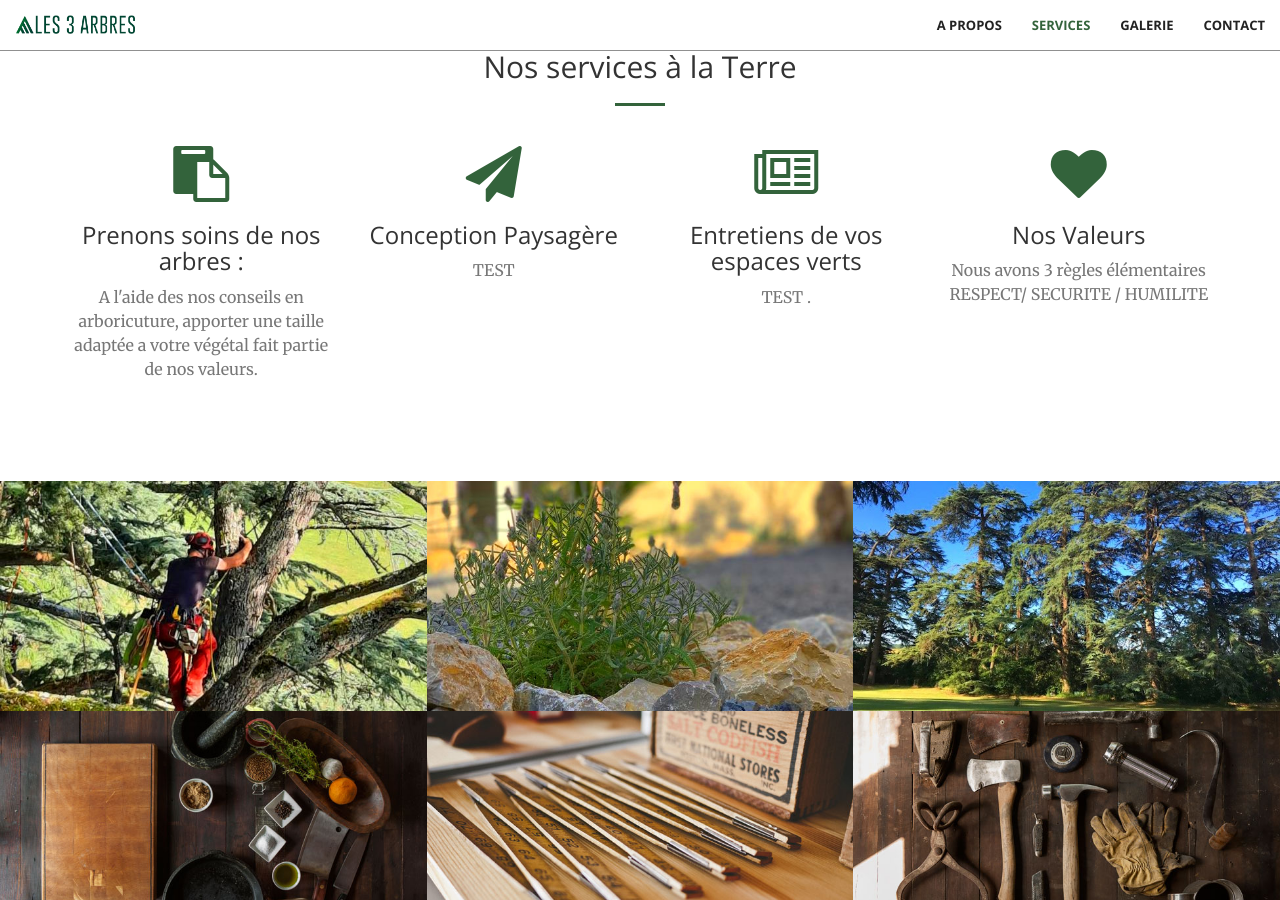
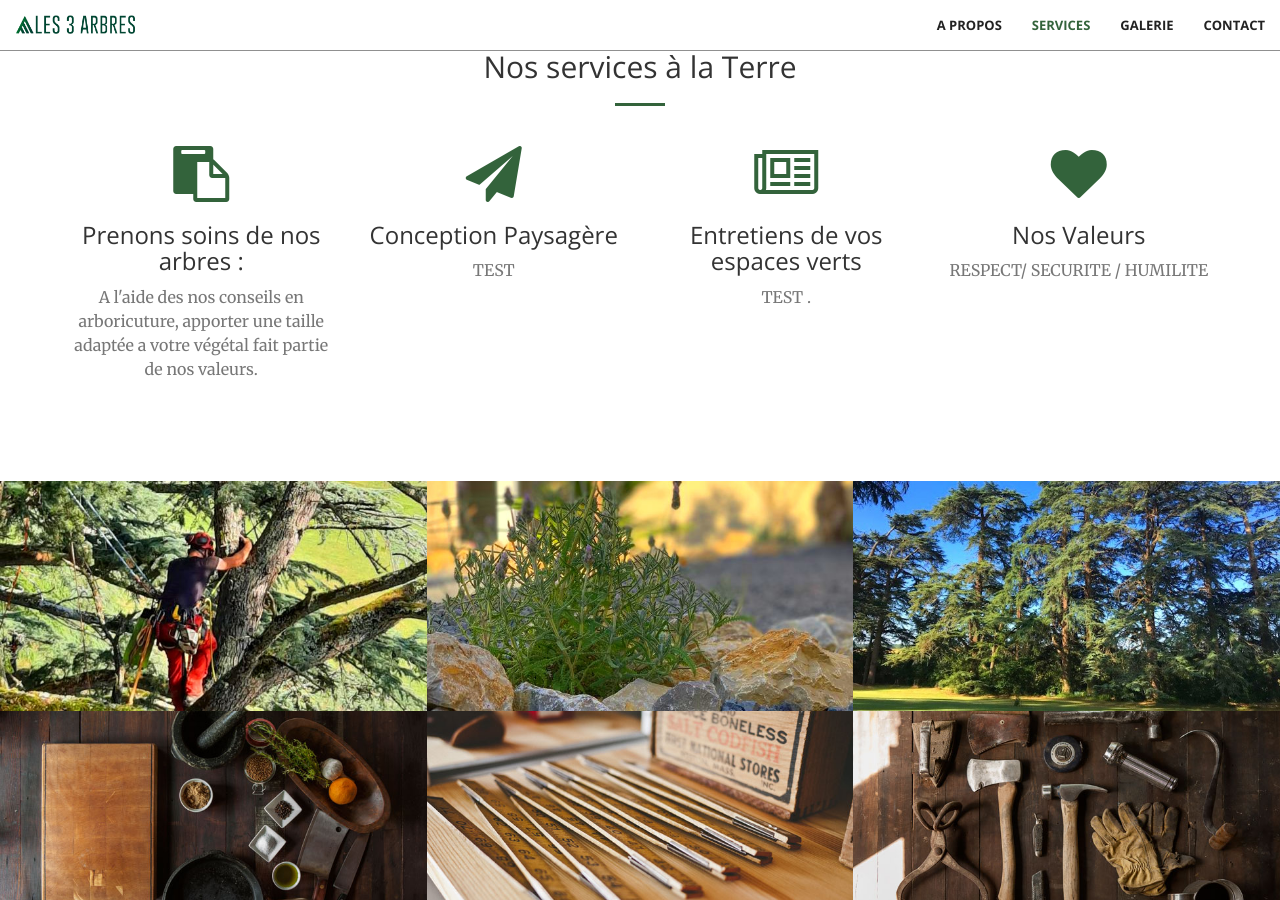
Before and after one commit to 3Abres/3Abres.github.io, a Jekyll site: the page built from index.html, in a window 1280 px wide and 900 px high, scrolled down 1368 px. Built offline with Jekyll 4.4.1, drawn with Linux system fonts in a browser that asks for light colours.

Commit message:
Update services.html

```diff
--- a/_includes/services.html
+++ b/_includes/services.html
@@ -35,7 +35,7 @@
                 <div class="service-box">
                     <i class="fa fa-4x fa-heart wow bounceIn text-primary" data-wow-delay=".3s"></i>
                     <h3>Nos Valeurs</h3>
-                    <p class="text-muted">Nous avons 3 règles élémentaires RESPECT/ SECURITE / HUMILITE </p>
+                    <p class="text-muted"> RESPECT/ SECURITE / HUMILITE </p>
                 </div>
             </div>
         </div>
```
